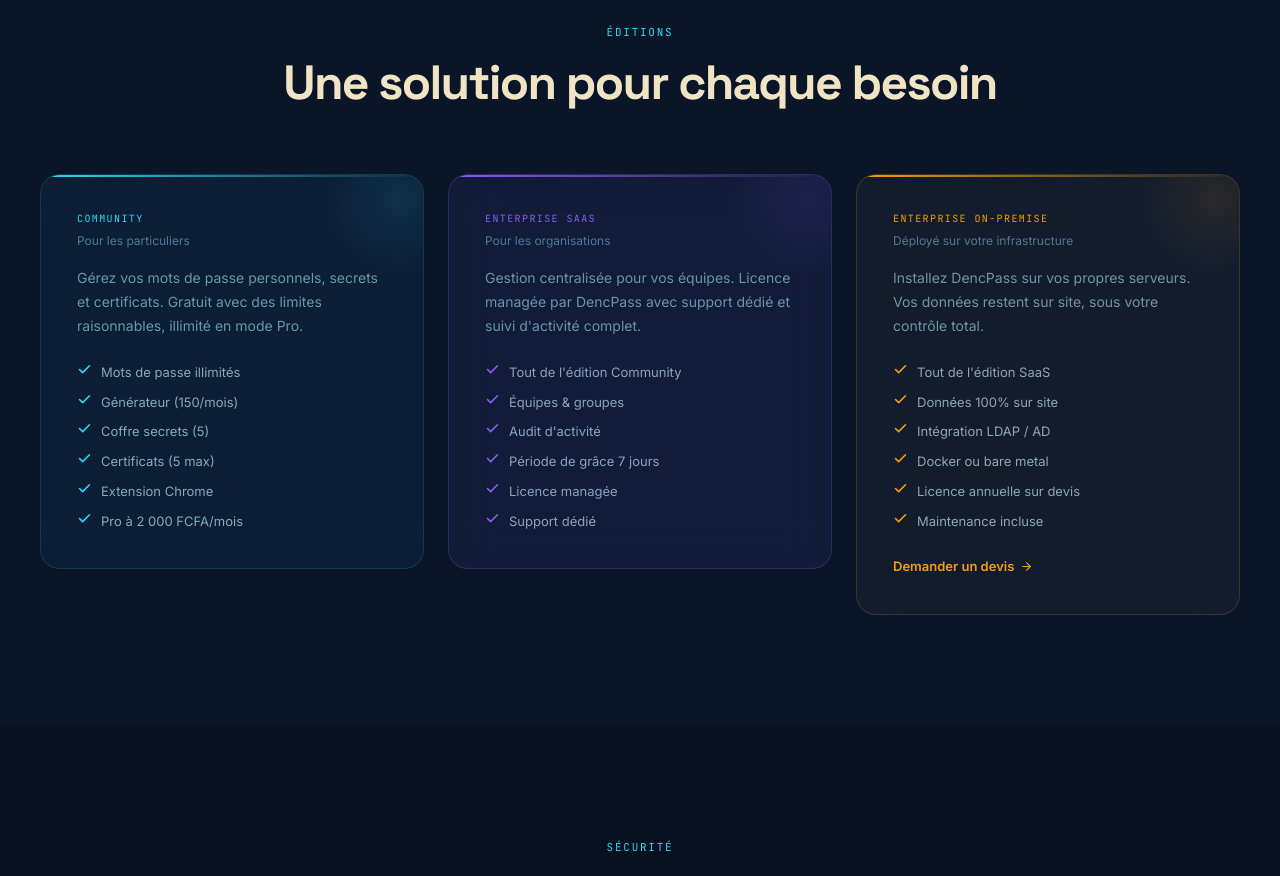
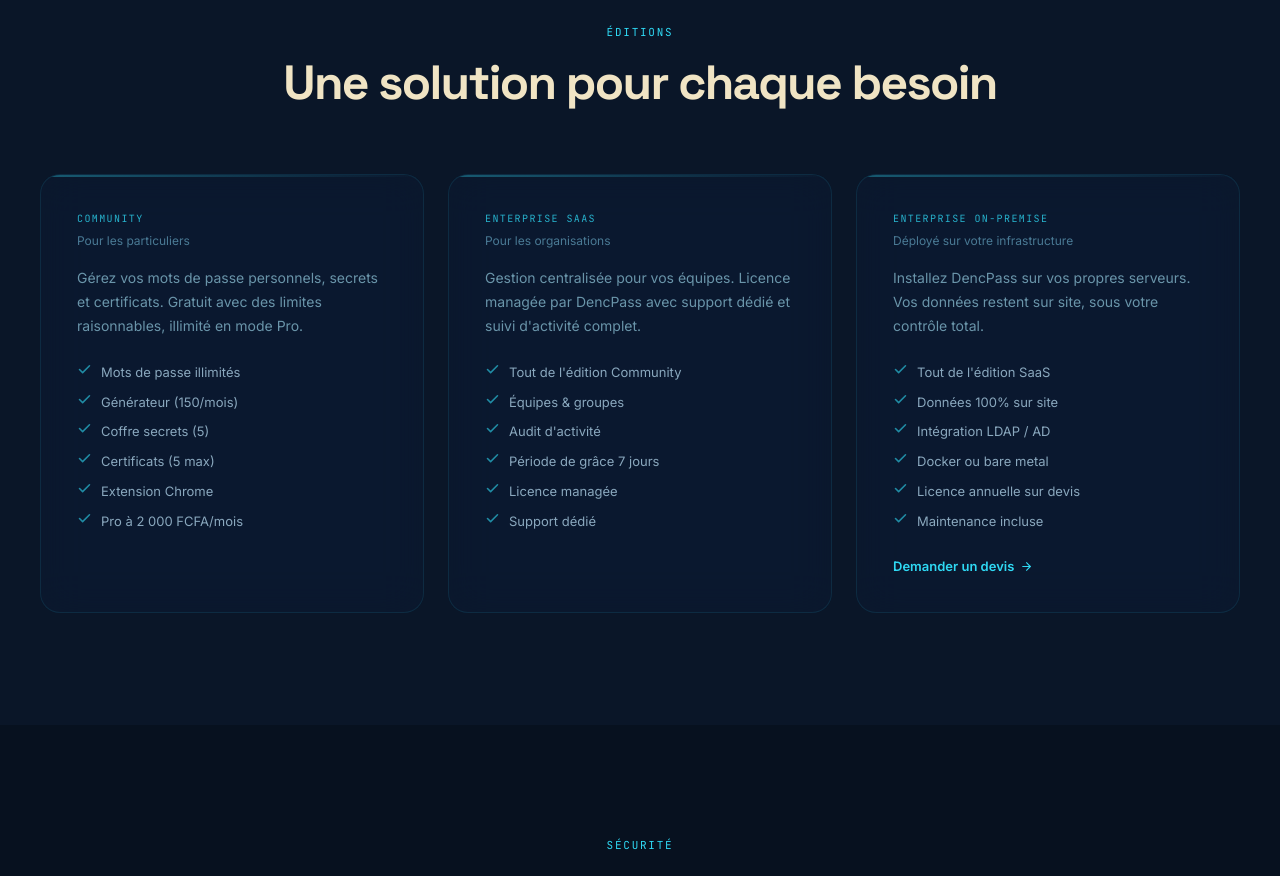
Before and after one commit to Moustapha0320/DencPass-Vitrine, a React (Vite) app: page / in a window 1280 px wide. Shown: the part 3120-3996 px from the top of the page. Built offline with nearby package versions, Linux system fonts and the light colour scheme.

Commit message:
fix: éditions monochrome cyan + hauteur égale des cartes

```diff
--- a/src/pages/HomePage.jsx
+++ b/src/pages/HomePage.jsx
@@ -779,20 +779,17 @@
 function EditionsSection() {
   const editions = [
     {
-      tag: 'COMMUNITY', sub: 'Pour les particuliers', color: '#2fd9f4',
-      border: 'rgba(47,217,244,0.18)', bg: 'rgba(47,217,244,0.03)',
+      tag: 'COMMUNITY', sub: 'Pour les particuliers',
       desc: 'Gérez vos mots de passe personnels, secrets et certificats. Gratuit avec des limites raisonnables, illimité en mode Pro.',
       items: ['Mots de passe illimités', 'Générateur (150/mois)', 'Coffre secrets (5)', 'Certificats (5 max)', 'Extension Chrome', 'Pro à 2 000 FCFA/mois'],
     },
     {
-      tag: 'ENTERPRISE SAAS', sub: 'Pour les organisations', color: '#8b5cf6',
-      border: 'rgba(139,92,246,0.28)', bg: 'rgba(139,92,246,0.05)',
+      tag: 'ENTERPRISE SAAS', sub: 'Pour les organisations',
       desc: 'Gestion centralisée pour vos équipes. Licence managée par DencPass avec support dédié et suivi d\'activité complet.',
       items: ["Tout de l'édition Community", 'Équipes & groupes', "Audit d'activité", 'Période de grâce 7 jours', 'Licence managée', 'Support dédié'],
     },
     {
-      tag: 'ENTERPRISE ON-PREMISE', sub: 'Déployé sur votre infrastructure', color: '#f59e0b',
-      border: 'rgba(245,158,11,0.22)', bg: 'rgba(245,158,11,0.03)',
+      tag: 'ENTERPRISE ON-PREMISE', sub: 'Déployé sur votre infrastructure',
       desc: 'Installez DencPass sur vos propres serveurs. Vos données restent sur site, sous votre contrôle total.',
       items: ["Tout de l'édition SaaS", 'Données 100% sur site', 'Intégration LDAP / AD', 'Docker ou bare metal', 'Licence annuelle sur devis', 'Maintenance incluse'],
       cta: 'Demander un devis',
@@ -807,25 +804,23 @@
             <h2 style={{ fontFamily: "'Space Grotesk', sans-serif", fontWeight: 800, fontSize: 'clamp(2rem,4vw,3rem)', letterSpacing: '-0.035em', color: 'var(--sand)', margin: 0, lineHeight: 1.1 }}>Une solution pour chaque besoin</h2>
           </div>
         </Reveal>
-        <div className="grid-3" style={{ display: 'grid', gridTemplateColumns: 'repeat(3,1fr)', gap: '1.5rem' }}>
+        <div className="grid-3" style={{ display: 'grid', gridTemplateColumns: 'repeat(3,1fr)', gap: '1.5rem', alignItems: 'stretch' }}>
           {editions.map((ed, i) => (
-            <Reveal key={ed.tag} delay={i * 120}>
-              <div className="price-card" style={{ padding: '2.25rem', borderRadius: 20, border: `1px solid ${ed.border}`, background: 'var(--bg-card)', backdropFilter: 'blur(20px) saturate(150%)', WebkitBackdropFilter: 'blur(20px) saturate(150%)', position: 'relative', overflow: 'hidden' }}>
-                <div style={{ position: 'absolute', inset: 0, background: ed.bg, pointerEvents: 'none' }} />
-                <div style={{ position: 'absolute', top: -50, right: -50, width: 150, height: 150, borderRadius: '50%', background: `radial-gradient(circle, ${ed.color}1a 0%, transparent 70%)`, pointerEvents: 'none' }} />
-                <div style={{ position: 'absolute', top: 0, left: 0, right: 0, height: 2, background: `linear-gradient(90deg, ${ed.color}, transparent)` }} />
-                <p style={{ fontFamily: "'JetBrains Mono', monospace", fontSize: 10, color: ed.color, letterSpacing: '0.14em', marginBottom: '0.25rem' }}>{ed.tag}</p>
+            <Reveal key={ed.tag} delay={i * 120} style={{ height: '100%' }}>
+              <div className="price-card" style={{ padding: '2.25rem', borderRadius: 20, border: '1px solid rgba(47,217,244,0.1)', background: 'var(--bg-card)', backdropFilter: 'blur(20px) saturate(150%)', WebkitBackdropFilter: 'blur(20px) saturate(150%)', position: 'relative', overflow: 'hidden', height: '100%', display: 'flex', flexDirection: 'column', boxSizing: 'border-box' }}>
+                <div style={{ position: 'absolute', top: 0, left: 0, right: 0, height: 2, background: 'linear-gradient(90deg,rgba(47,217,244,0.35),transparent)', pointerEvents: 'none' }} />
+                <p style={{ fontFamily: "'JetBrains Mono', monospace", fontSize: 10, color: '#2fd9f4', letterSpacing: '0.14em', marginBottom: '0.25rem', opacity: 0.8 }}>{ed.tag}</p>
                 <p style={{ fontSize: 12, color: 'var(--text4)', marginBottom: '1rem' }}>{ed.sub}</p>
                 <p style={{ fontSize: 14, color: 'var(--text3)', lineHeight: 1.7, marginBottom: '1.5rem' }}>{ed.desc}</p>
-                <ul style={{ listStyle: 'none', display: 'flex', flexDirection: 'column', gap: 9 }}>
+                <ul style={{ listStyle: 'none', display: 'flex', flexDirection: 'column', gap: 9, flex: 1 }}>
                   {ed.items.map(f => (
                     <li key={f} style={{ display: 'flex', alignItems: 'center', gap: 9, fontSize: 13, color: 'var(--text2)' }}>
-                      <span style={{ color: ed.color, flexShrink: 0 }}><IcoCheck /></span>{f}
+                      <span style={{ color: 'rgba(47,217,244,0.6)', flexShrink: 0 }}><IcoCheck /></span>{f}
                     </li>
                   ))}
                 </ul>
                 {ed.cta && (
-                  <a href="mailto:mouhamadoumoustapha.dione@dencu.online" style={{ display: 'inline-flex', alignItems: 'center', gap: 6, marginTop: '1.5rem', fontSize: 13, fontWeight: 600, color: ed.color }}>
+                  <a href="mailto:mouhamadoumoustapha.dione@dencu.online" style={{ display: 'inline-flex', alignItems: 'center', gap: 6, marginTop: '1.5rem', fontSize: 13, fontWeight: 600, color: '#2fd9f4' }}>
                     {ed.cta} <IcoArrow size={13} />
                   </a>
                 )}
```
